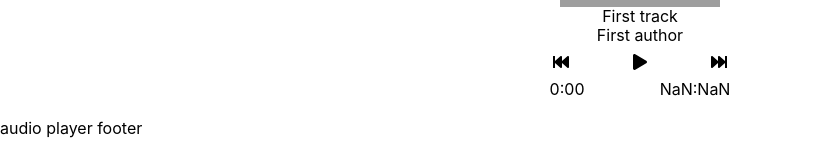
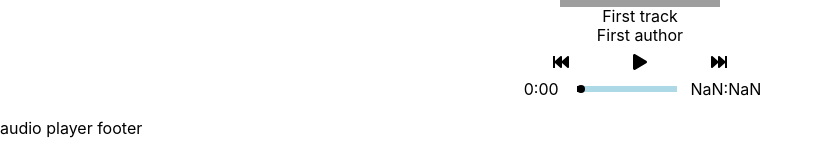
Before and after one commit to TchernyavskyDaniil/react-simple-audioplayer, a React (Create React App) app: page / in a window 1280 px wide. Shown: the part 131-291 px from the top of the page, without its empty margins (0-823 px from the left). Built offline with nearby package versions, Linux system fonts and the light colour scheme; grey boxes are pictures that could not be loaded.

Commit message:
fix script for yarn, added progress bar for audio

```diff
--- a/package.json
+++ b/package.json
@@ -12,8 +12,7 @@
     "react-helmet": "^5.2.1",
     "react-icons": "^3.7.0",
     "react-scripts": "3.0.1",
-    "styled-components": "^4.3.2",
-    "styled-map": "^3.3.0"
+    "styled-components": "^4.3.2"
   },
   "devDependencies": {
     "eslint": "^5.16.0",
--- a/src/Player/Controls.jsx
+++ b/src/Player/Controls.jsx
@@ -30,6 +30,7 @@ const Controls = ({ url, setPrevAudio, setNextAudio }) => {
   const [isPlayed, setPlayedStatus] = useState(false);
   const [audioDuration, setAudioDuration] = useState("0:00");
   const [currentTime, setCurrentTime] = useState("0:00");
+  const [progressPercent, setProgressPercent] = useState(0);
 
   // When changed audio
   const loadNextAudio = useCallback(() => {
@@ -48,7 +49,10 @@ const Controls = ({ url, setPrevAudio, setNextAudio }) => {
 
   const updateCurrentTime = () => {
     if (audio) {
+      let percent = Math.floor((audio.currentTime / audio.duration) * 100);
+
       setCurrentTime(fancyTimeFormat(audio.currentTime));
+      setProgressPercent(percent);
     }
   };
 
@@ -107,10 +111,11 @@ const Controls = ({ url, setPrevAudio, setNextAudio }) => {
         <ProgressAudio
           audioDuration={audioDuration}
           currentTime={currentTime}
+          progressPercent={progressPercent}
         />
       </Container>
     ),
-    [url, isPlayed, audioDuration, currentTime]
+    [url, isPlayed, audioDuration, currentTime, progressPercent]
   );
 };
 
--- a/src/Player/ProgressAudio.jsx
+++ b/src/Player/ProgressAudio.jsx
@@ -6,15 +6,47 @@ const Container = styled.div`
   display: flex;
   flex-direction: row;
   justify-content: space-around;
+  align-items: center;
   padding: 10px 0;
 `;
 
-const Counter = styled.span``;
+const Counter = styled.span`
+  min-width: 45px;
+  text-align: center;
+`;
 
-const ProgressAudio = ({ audioDuration, currentTime }) => {
+const ProgressAudio = ({ audioDuration, currentTime, progressPercent }) => {
+  const ProgressContainer = styled.div`
+    position: relative;
+    height: 6px;
+    width: 100px;
+    background-color: lightblue;
+  `;
+
+  const Progress = styled.div`
+    position: absolute;
+    width: ${`${progressPercent + 2}%`};
+    background-color: black;
+    height: 100%;
+  `;
+
+  const Dotted = styled.span`
+    position: absolute;
+    left: ${`${progressPercent === 100 ? progressPercent - 5 : progressPercent}%`};
+    background-color: black;
+    height: 8px;
+    width: 8px;
+    border-radius: 50%;
+    top: -1px;
+  `;
+
   return (
     <Container>
       <Counter> {currentTime} </Counter>
+      <ProgressContainer>
+        <Dotted />
+        <Progress />
+      </ProgressContainer>
       <Counter> {audioDuration} </Counter>
     </Container>
   );
@@ -22,12 +54,14 @@ const ProgressAudio = ({ audioDuration, currentTime }) => {
 
 ProgressAudio.defaultProps = {
   audioDuration: "0:00",
-  currentTime: "0:00"
+  currentTime: "0:00",
+  progressPercent: '0%',
 };
 
 ProgressAudio.propTypes = {
   audioDuration: PT.string,
-  currentTime: PT.string
+  currentTime: PT.string,
+  progressPercent: PT.string,
 };
 
 export default ProgressAudio;
--- a/src/Player/index.jsx
+++ b/src/Player/index.jsx
@@ -19,6 +19,7 @@ const Player = () => {
   const setNextAudio = () => {
     let indexOfNextAudio = indexCurrentAudio + 1;
 
+    // When index last audio
     if (indexCurrentAudio === playlist.length - 1) {
       indexOfNextAudio = 0;
     }
@@ -28,6 +29,7 @@ const Player = () => {
   const setPrevAudio = () => {
     let indexOfPrevAudio = indexCurrentAudio - 1;
 
+    // When index first audio
     if (indexCurrentAudio === 0) {
       indexOfPrevAudio = playlist.length - 1;
     }
```
